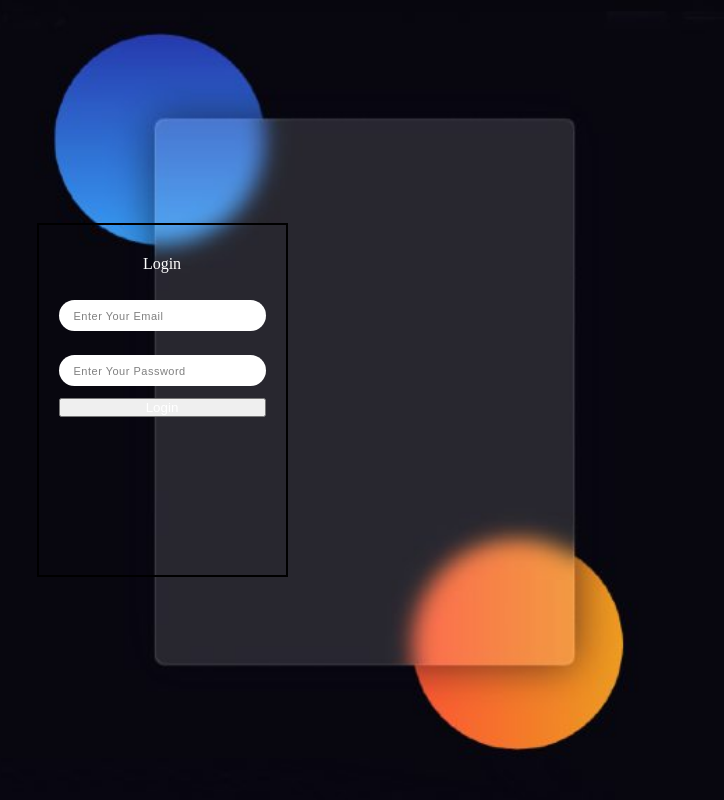
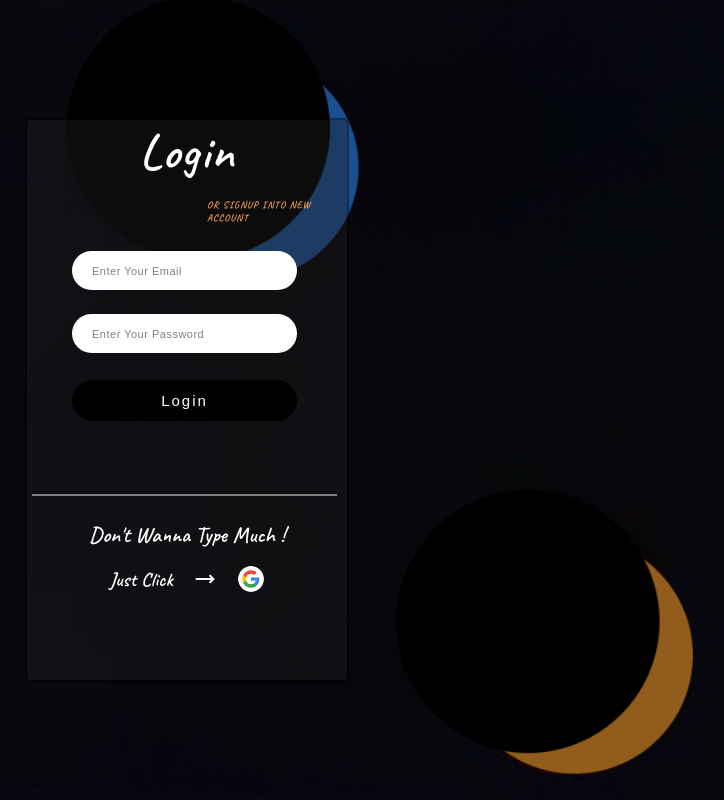
Before and after one commit to SumitKanth/swiggy_clone, a plain HTML site: page login.html in a window 1280 px wide. Shown: the whole page, without its empty margins (478-1202 px from the left). Drawn offline with nearby package versions, Linux system fonts and the light colour scheme.

Commit message:
added and modify signup and login page

```diff
--- a/login.css
+++ b/login.css
@@ -1,3 +1,5 @@
+@import url('https://fonts.googleapis.com/css2?family=Poppins:wght@300&display=swap');
+@import url('https://fonts.googleapis.com/css2?family=Caveat:wght@600&family=Poppins:wght@300&display=swap');
 *{
     margin: 0;
     padding: 0;
@@ -8,41 +10,79 @@
 .container{
     height: 100vh;
     width: 100vw;
-    /* border: 2px solid #000; */
-    background-image: url('./img/login_signup_ing.jpg');
+    /* border: 2px solid #800000; */
+    background-image: url('./img/signup_login.png');
     background-repeat: no-repeat;
     background-size: cover;
     display: flex;
     justify-content: center;
     align-items: center;
+    flex-direction: column;
 }
 
-.login_head{
-    border: 2px solid #000;
+.login_items{
+    color: #000;
+    height: 70vh;
+    width: 25vw;
+    display: flex;
+    flex-direction: column;
+    margin-left: 50px;
+    border: 2px double rgba(0, 0, 0, .4);
+    background: rgba(33, 32, 32, 0.4);
+    background-clip: padding-box;
+    border-radius: 5px;
+}
+
+.login_items .login_head{
+    /* border: 2px solid #fff; */
     display: flex;
     flex-direction: column;
     height: 40vh;
-    padding: 15px 20px;
+    padding: 15px 40px;
+    margin-left: 5px;
+    margin-right: 10px;
 }
 
-.login_head p{
-    /* border: 2px solid #000; */
+
+.container .login_items .login_p{
+    /* border: 2px solid #fff; */
+    /* border-bottom: 2px solid #808080; */
     text-align: center;
+    margin-bottom: 15px;
+    font-size: 50px;
+    font-family: 'Caveat', cursive;
+    /* text-decoration: dotted; */
+    letter-spacing: 1px;
 }
 
-form{
+.signup{
+    font-size: 10px;
+    margin-left: 180px;
+    font-family: 'Caveat', cursive;
+    letter-spacing: 1px;
+}
+
+.signup a{
+    font-size: 10px;
+    text-decoration: none;
+    color: #ffa550;
+}
+
+.login_items .login_head form{
     display: flex;
     flex-direction: column;
+    /* border: 2px solid #000; */
+    /* height: 20vh; */
 }
 
-form input{
+.login_items .login_head form input{
     margin: 12px 0;
-    padding: 8px 15px;
+    padding: 12px 20px;
     border-radius: 20px;
     border: none;
 }
 
-form input::placeholder{
+.login_items .login_head form input::placeholder{
     color: #808080;
     letter-spacing: 0.5px;
     text-transform: capitalize;
@@ -50,6 +90,63 @@ form input::placeholder{
     font-size: 11px;
 }
 
-.login_head p{
+.login_items .login_head form button{
+    padding: 12px 10px;
+    margin: 15px 0;
+    background-color: #000;
+    border-radius: 50px;
+    border: none;
+    transition: 0.4s;
+    cursor: pointer;
+    font-size: 15px;
+    letter-spacing: 2px;
+}
+
+.login_items .login_head form button:hover{
+    background-color: #fff;
+    color: #000;
+}
+
+.login_items .login_head{
+    border-bottom: 2px solid #808080;
+    /* border: 2px solid #000; */
+    height: 30vh;
+}
+
+.login_items .login_head p{
     padding: 15px 15px;
 }
+
+
+.login_items .login_google{
+    /* border: 2px solid #000; */
+    margin: 25px 0;
+    text-align: center;
+}
+
+.login_items .login_google p{
+    font-family: 'Caveat', cursive;
+}
+
+.login_items .login_google .message{
+    font-size: 22px;
+    /* border: 2px solid #ff0000; */
+    /* margin-top: 10px; */
+}
+
+.login_items .login_google .text_link{
+    display: flex;
+    /* border: 2px solid #000; */
+    justify-content: center;
+    align-items: center;
+    margin: 16px 0;
+    font-size: 20px;
+}
+
+.text_link p, .text_link span, .text_link img{
+    margin: 0 10px;
+}
+
+.text_link img{
+    cursor: pointer;
+}
--- a/login.html
+++ b/login.html
@@ -3,21 +3,34 @@
 <head>
     <meta charset="UTF-8">
     <meta name="viewport" content="width=device-width, initial-scale=1.0">
-    <title>Sign Up</title>
+    <title>Login</title>
     <link rel="stylesheet" href="login.css">
     <link rel="stylesheet" href="https://fonts.googleapis.com/css2?family=Material+Symbols+Outlined:opsz,wght,FILL,GRAD@24,400,0,0" />
 </head>
 <body>
     <div class="container">
-        <div class="login">
+        <div class="login_items">
+            <p class="login_p">Login
+                <p class="signup"><a href="/signup.html">OR SIGNUP INTO NEW ACCOUNT</a></p>
+            </p>
             <div class="login_head">
-                <p>Login</p>
+                    <form action="">
+                        <input type="text" name="email" id="email" placeholder="Enter your email">
+                        <input type="password" name="password" id="password" placeholder="Enter your password">
+                        <button>Login</button>
+                    </form>
+            </div>
 
-                <form action="">
-                    <input type="text" name="email" id="email" placeholder="Enter your email">
-                    <input type="password" name="password" id="password" placeholder="Enter your password">
-                    <button>Login</button>
-                </form>
+            <div class="login_google">
+                <p class="message">Don't Wanna Type Much !</p>
+
+                <div class="text_link">
+                    <p>Just Click </p>
+                    <span class="material-symbols-outlined">
+                        trending_flat
+                    </span>
+                    <img src="img/google.png" alt="google_icon">
+                </div>
             </div>
         </div>
     </div>
--- a/signup.css
+++ b/signup.css
@@ -7,23 +7,31 @@
 .container{
     width: 100%;
     height: 100vh;
-    background-color: #fff;
     display: flex;
     justify-content: center;
     align-items: center;
+    background-image: url('./img//signup_login.png');
+    background-repeat: no-repeat;
+    background-size: cover;
 }
 
 .signup{
-    background-color: #d0cece;
-    border: 3px solid #f5f5f5;
     color: #000;
-    height: 65vh;
-    width: 30vw;
+    height: 70vh;
+    width: 25vw;
+    display: flex;
+    flex-direction: column;
+    margin-left: 50px;
     /* border: 2px solid #ff0000; */
+    border: 2px double rgba(0, 0, 0, .4);
+    background: rgba(33, 32, 32, 0.4);
+    background-clip: padding-box;
+    border-radius: 5px;
 }
 
 .signup .head{
-    font-size: 46px;
+    font-size: 36px;
+    color: #fff;
     /* text-decoration: underline; */
     letter-spacing: 1.5px;
     padding-top: 20px;
@@ -35,34 +43,31 @@
 
 .signup .login{
     font-size: 10px;
-    /* border: 2px solid #000; */
-    float: right;
     font-family: 'Caveat', cursive;
     color: #ffa550;
-    margin-right: 120px;
+    /* margin-right: 120px; */
+    margin-left: 180px;
     cursor: pointer;
     letter-spacing: 2px;
 }
 
+.login a{
+    text-decoration: none;
+    color: #ffa550;
+}
 
-.form{
-    /* border: 2px solid #000; */
-    height: 32vh;
-    margin: 20px 0;
-    text-align: center;
-    border-bottom: 2px solid #808080;
-}
 
 form{
     display: flex;
     flex-direction: column;
     justify-content: center;
     align-items: center;
-    /* border: 2px solid #ffa550; */
-    height: 30vh;
+    height: 42vh;
+    border-bottom: 2px solid #808080;
+    margin-top: 20px;
 }
 
-.form form input{
+form input{
     margin: 10px 0;
     padding: 10px 30px;
     border-radius: 10px;
@@ -70,7 +75,7 @@ form{
     transition: 1s;
 }
 
-.form form input::placeholder{
+form input::placeholder{
     text-transform: capitalize;
     text-shadow: #d0cece;
     transition: none;
@@ -78,15 +83,16 @@ form{
     transition: 1s;
 }
 
-.form form button{
+form button{
     font-size: 14px;
     padding: 10px 45px;
     border: 2px solid #000;
     border-radius: 50px;
     cursor: pointer;
+    margin-bottom: 12px;
 }
 
-.form form button:hover{
+form button:hover{
     background-color: #000;
     color: #fff;
     transition: 0.5s;
@@ -100,6 +106,7 @@ form{
 
 .sign_google p{
     font-family: 'Caveat', cursive;
+    color: #fff;
 }
 
 .sign_google .message{
@@ -115,6 +122,7 @@ form{
     align-items: center;
     margin: 16px 0;
     font-size: 20px;
+    color: #fff;
 }
 
 .text_link p, .text_link span, .text_link img{
--- a/style.css
+++ b/style.css
@@ -47,7 +47,7 @@
     margin: 5px 0;
 }
 
-.left_header .button .login{
+.left_header .button .login a{
     border: none;
     padding: 20px 30px;
     background-color: #fff;
@@ -55,6 +55,10 @@
     font-weight: bold;
     font-size: 15px;
     cursor: pointer;
+}
+
+.left_header .button  button{
+    border: none;
 }
 
 .left_header .button .signup{
```
Also changed, not shown: index.html (+1 -1 lines), signup.html (+2 -3 lines), img/login_signup_ing.jpg (deleted), img/signup_login.png (added).
